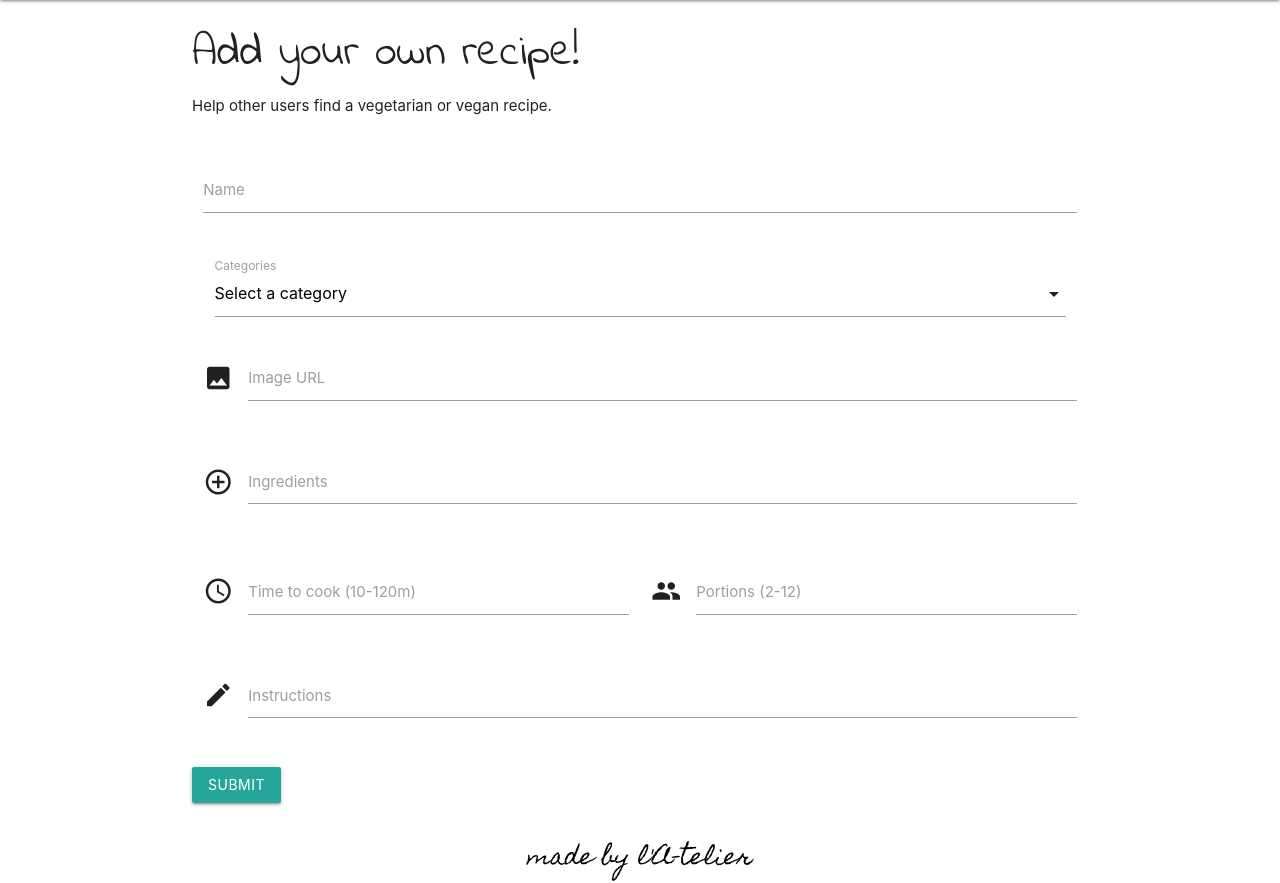
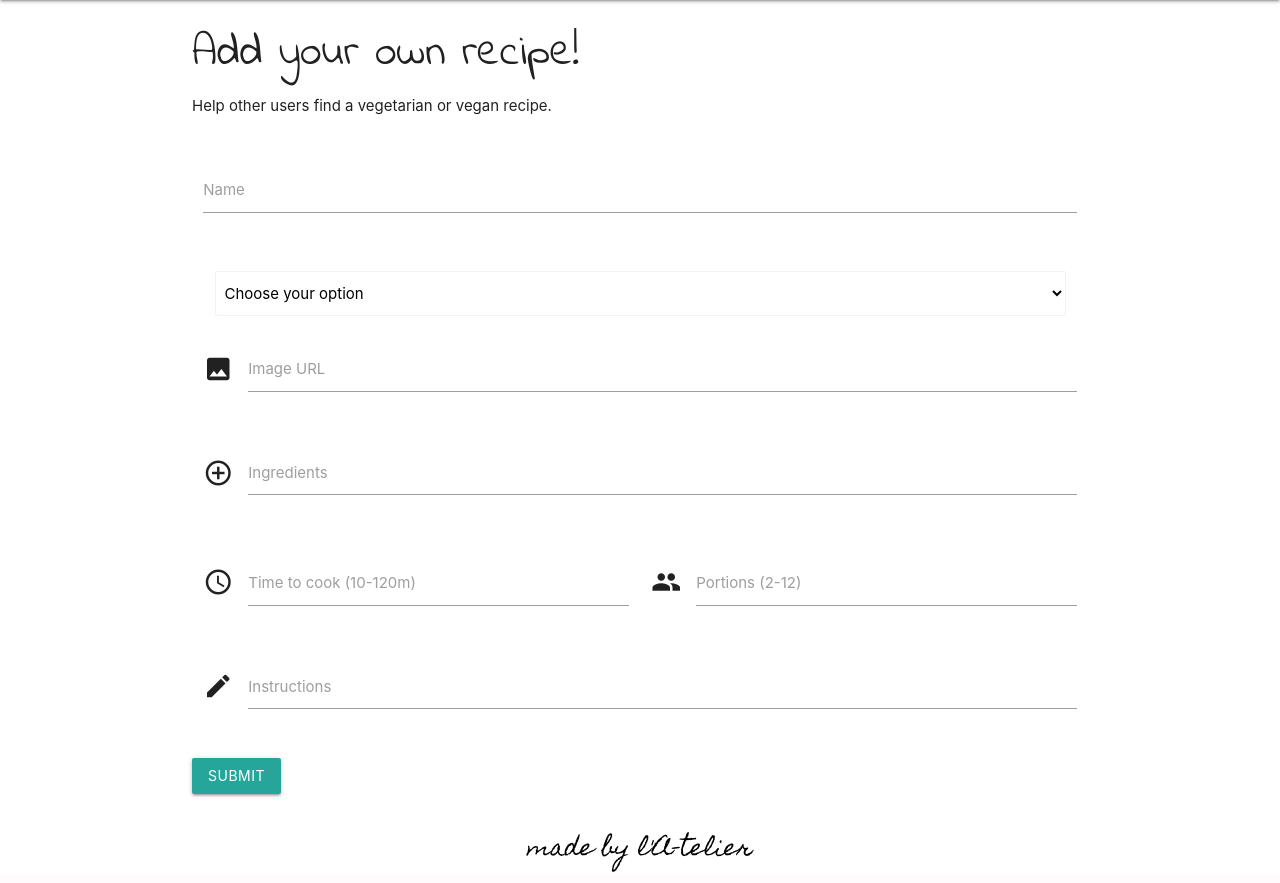
Before and after one commit to a-telier/the-pink-turnip, a Flask app: page /add_recipe in a window 1280 px wide. Shown: the part 64-947 px from the top of the page. Run offline with Flask 2, Linux system fonts and the light colour scheme; the visitor is signed in with stand-in values (Sample User, id 1); data that the repository does not hold is empty; some libraries are stand-ins or nearby versions; some web fonts are replaced.

Commit message:
added additional recipes

```diff
--- a/app.py
+++ b/app.py
@@ -55,7 +55,8 @@ def get_recipe():
 #   ABOUT
 @app.route('/about')
 def about():
-    return render_template("about.html")
+    return render_template("about.html",
+    categories=mongo.db.categories.find())
 
 #   BRANDS WE LOVE
 @app.route('/brands')
@@ -203,14 +204,13 @@ def insert_recipe():
 
     recipeDict = {
         "date": datetime.datetime.now(),  # returns the date for today
-        "email": str(request.form.get('email')),
         "name": request.form.get('name'),
         "imageURL": request.form.get('imageURL'),
         "ingredients": str(request.form.get('ingredients')).split(sep=", "),
         "instructions": str(request.form.get('instructions')).split(sep=", "),
         "duration": int(request.form.get('duration')),
         "portions": int(request.form.get('portions')),
-        "categories": str(request.form.get('category')),
+        "category": str(request.form.get('category')),
         "isUnder30": bool(isUnder30),
         "username": session["username"],
     }
@@ -250,7 +250,7 @@ def update_recipe(recipe_id):
         "instructions": str(request.form.get('instructions')).split(sep=", "),
         "duration": int(request.form.get('duration')),
         "portions": int(request.form.get('portions')),
-        "categories": str(request.form.get('category')),
+        "category": str(request.form.get('category')),
         "isUnder30": bool(isUnder30),
         "username": session["username"],
     })
--- a/templates/recipe/addrecipe.html
+++ b/templates/recipe/addrecipe.html
@@ -20,12 +20,11 @@
                 </div>
             </div>
             <div class="input-field col s12">
-                <select>
-                    <option value="" disabled selected>Select a category</option>
-                    <option name="category" id="vegan" type="text"> Vegan</option>
-                    <option name="category" id="vegetarian" type="text"> Vegetarian</option>
+                <select class="browser-default" name="category" id="category">
+                    <option value="" disabled selected>Choose your option</option>
+                    <option value="vegan"> Vegan</option>
+                    <option value="vegetarian"> Vegetarian</option>
                 </select>
-                <label>Categories</label>
             </div>
             <div class="row">
                 <div class="input-field col s12">
```
